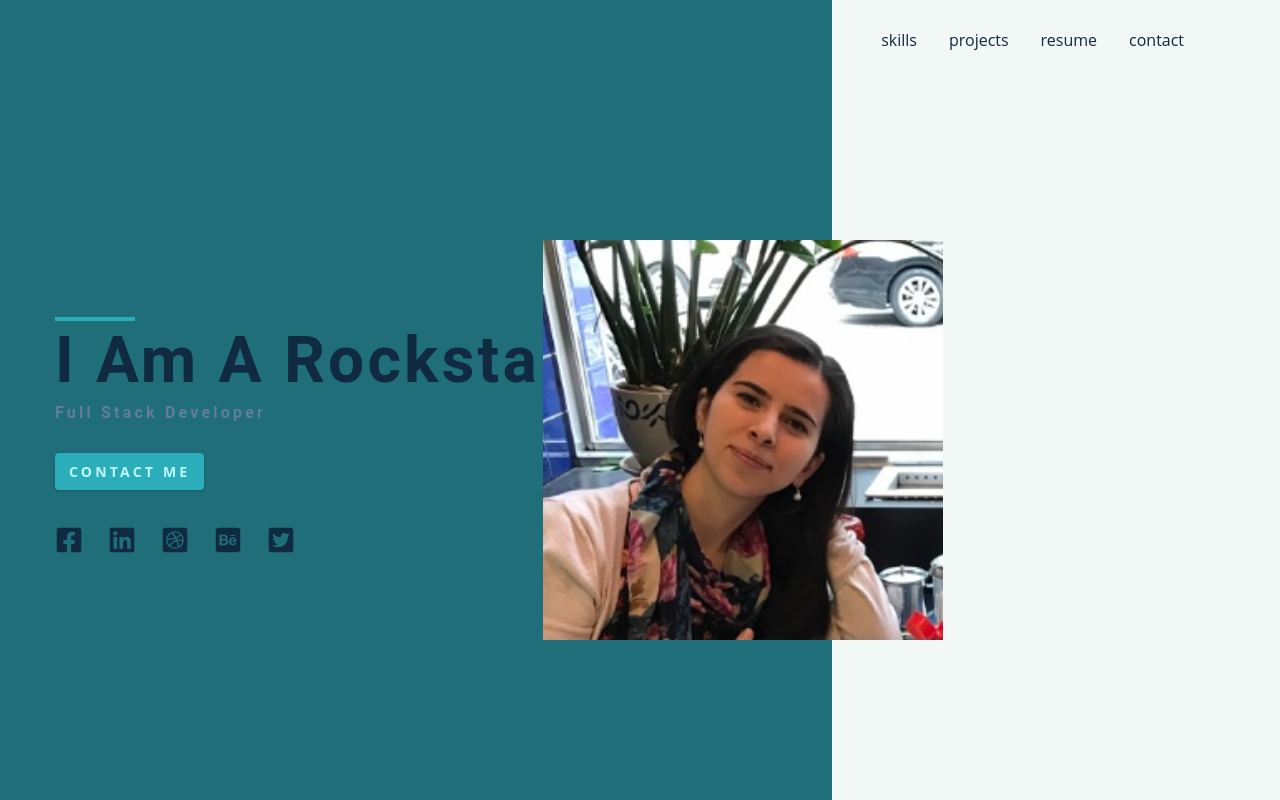
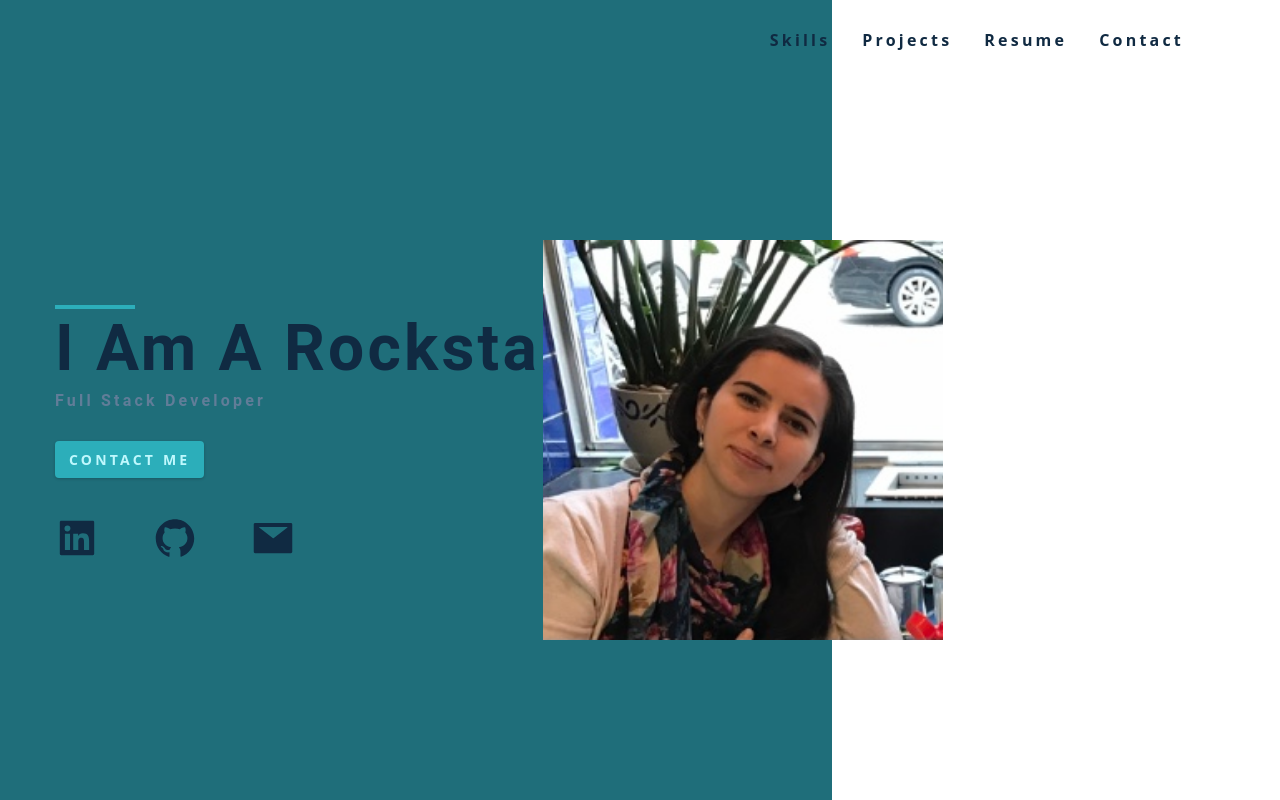
Before and after one commit to AminatP/portfolio, a Gatsby site: page / in a window 1280 px wide. Shown: the top 800 px of the page. Built offline with nearby package versions, Linux system fonts and the light colour scheme; Gatsby itself is replaced by a stand-in of ours.

Commit message:
added resume link

```diff
--- a/src/components/Footer.js
+++ b/src/components/Footer.js
@@ -1,14 +1,14 @@
 import React from "react"
 import SocialLinks from "../constants/socialLinks"
+
 const Footer = () => {
   return <footer className="footer">
     <div>
       <SocialLinks styleClass="footer-links"></SocialLinks>
-      <h4>copyright&copy;{new Date().getFullYear()}
-      <span>Amina</span> all right reserved
+      <h4>&copy;{new Date().getFullYear()}
+      <span> Aminat Bostanova.</span> all right reserved.
       </h4>
     </div>
   </footer>
 }
-
 export default Footer
--- a/src/constants/links.js
+++ b/src/constants/links.js
@@ -1,5 +1,6 @@
 import React from "react"
 import scrollTo from 'gatsby-plugin-smoothscroll';
+import resume from './resume/Aminat_Puebla_Resume.pdf'
 
 const data = [
   {
@@ -23,12 +24,21 @@
     url: "#contact",
   },
 ]
-
 const tempLinks = data.map(link => {
   return (
-    <li key={link.id}>
-      <ul onClick={() => scrollTo(`${link.url}`)}>{link.text}</ul>
+    link.id === 3 ? (
+      <li key={link.id}>
+      <ul>
+      <a href={resume} target="_blank" rel="noopener">Resume</a>
+      </ul>
     </li>
+    ) : (
+      <li key={link.id}>
+      <ul>
+      <a onClick={() => scrollTo(`${link.url}`)}>{link.text}</a>
+      </ul>
+    </li>
+    )
   )
 })
 
--- a/src/constants/socialLinks.js
+++ b/src/constants/socialLinks.js
@@ -1,43 +1,31 @@
 import React from "react"
 import {
-  FaFacebookSquare,
-  FaLinkedin,
-  FaDribbbleSquare,
-  FaBehanceSquare,
-  FaTwitterSquare,
-} from "react-icons/fa"
+  AiFillLinkedin,
+  AiFillGithub,
+  AiFillMail,
+} from 'react-icons/ai';
 
 const data = [
   {
     id: 1,
-    icon: <FaFacebookSquare className="social-icon"></FaFacebookSquare>,
-    url: "https://www.twitter.com",
+    icon: <AiFillLinkedin className="social-icon"></AiFillLinkedin>,
+    url: "https://www.linkedin.com/in/aminat-puebla/",
   },
   {
     id: 2,
-    icon: <FaLinkedin className="social-icon"></FaLinkedin>,
-    url: "https://www.twitter.com",
+    icon: <AiFillGithub className="social-icon"></AiFillGithub>,
+    url: "https://github.com/AminatP",
   },
   {
     id: 3,
-    icon: <FaDribbbleSquare className="social-icon"></FaDribbbleSquare>,
-    url: "https://www.twitter.com",
-  },
-  {
-    id: 4,
-    icon: <FaBehanceSquare className="social-icon"></FaBehanceSquare>,
-    url: "https://www.twitter.com",
-  },
-  {
-    id: 5,
-    icon: <FaTwitterSquare className="social-icon"></FaTwitterSquare>,
-    url: "https://www.twitter.com",
+    icon: <AiFillMail className="social-icon"></AiFillMail>,
+    url: "mailto: amina1502@gmail.com",
   },
 ]
 const links = data.map(link => {
   return (
     <li key={link.id}>
-      <a href={link.url} className="social-link">
+      <a href={link.url} target="_blank" className="social-link">
         {link.icon}
       </a>
     </li>
--- a/src/css/main.css
+++ b/src/css/main.css
@@ -38,7 +38,7 @@
   --clr-red-dark: hsl(360, 67%, 44%);
   --clr-red-light: hsl(360, 71%, 66%);
   /* this is here changes color of the right side of my image*/
-  --clr-white:  hsl(150, 30%, 96%);
+  --clr-white: #fff;
   --ff-primary: "Roboto", sans-serif;
   --ff-secondary: "Open Sans", sans-serif;
   --transition: all 0.3s linear;
@@ -188,7 +188,7 @@
 }
 /* page links */
 
-/* social links */
+/*------social links-------*/
 .social-links {
   margin-top: 2rem;
   width: 15rem;
@@ -196,7 +196,7 @@
   justify-content: space-between;
 }
 .social-link {
-  font-size: 1.75rem;
+  font-size: 2.75rem;
   color: var(--clr-grey-1);
   transition: var(--transition);
 }
@@ -536,7 +536,7 @@
 ===============
 */
 .footer {
-  height: 9rem;
+  height: 7rem;
   background: #222;
   text-align: center;
   display: grid;
@@ -547,6 +547,7 @@
   color: var(--clr-white);
   font-weight: normal;
   text-transform: uppercase;
+  font-size: 0.75rem;
 }
 .footer h4 span {
   color: var(--clr-primary-5);
```
Also changed, not shown: 1 other file.
